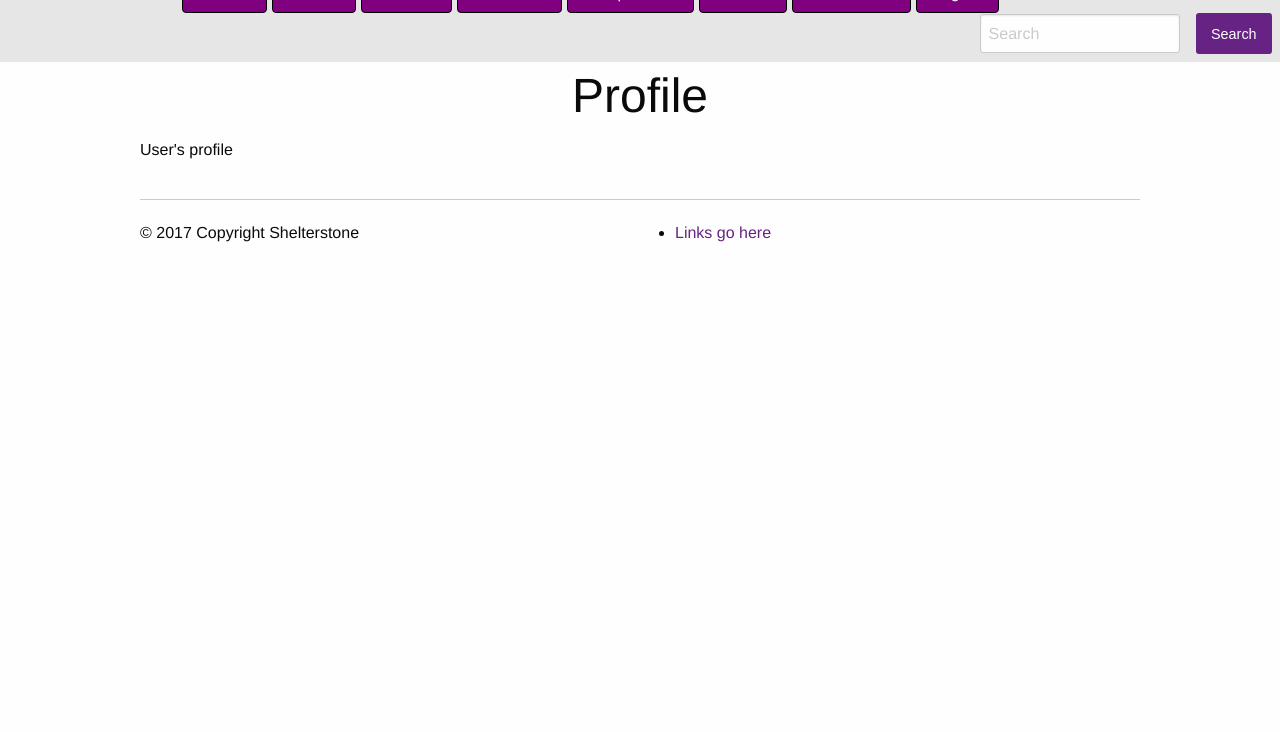
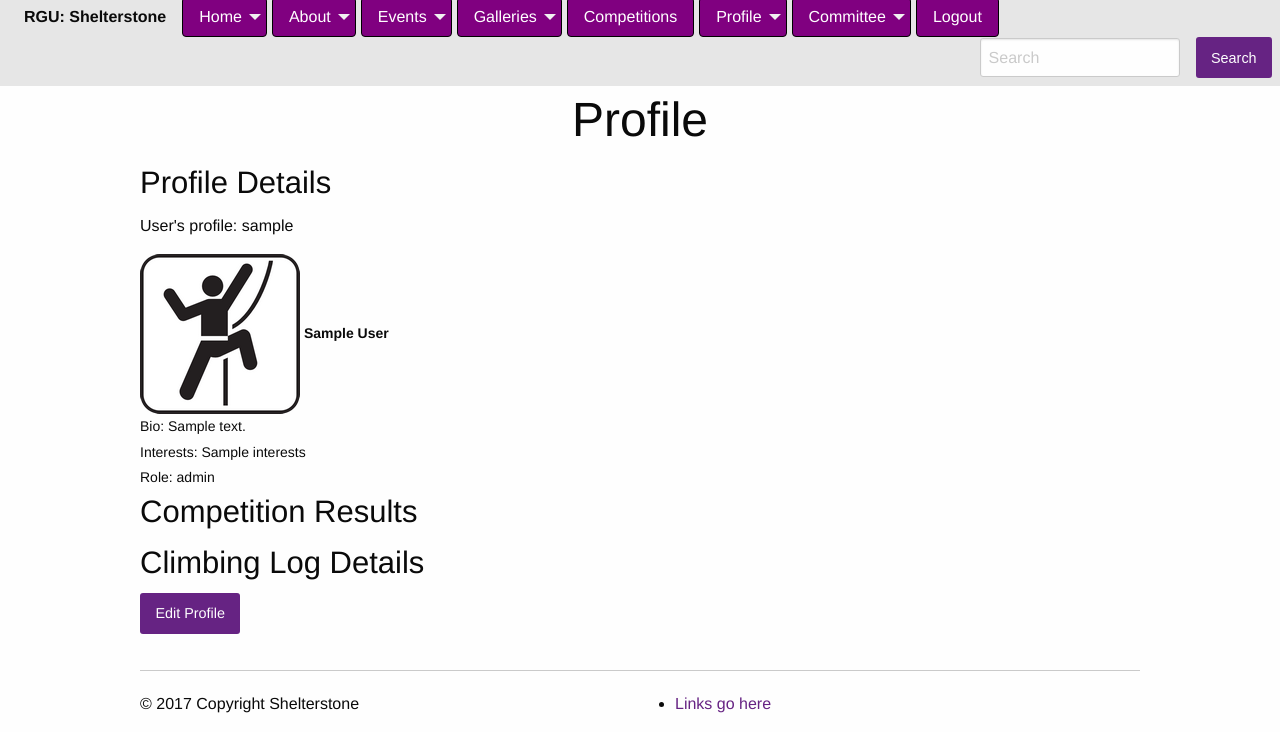
Before and after one commit to Taity-mini/Shelterstone, a PHP site: template views/pages/profile.php in a window 1280 px wide. Shown: the part 335-1067 px from the top of the page. Before the commit the page ends 577 px from the top, so only its background shows below. Run offline with PHP 8.4, Linux system fonts and the light colour scheme; the visitor is signed in with stand-in values (Sample User, id 1); the template is opened without the code that fills it: most values are stand-ins (such as "Sample title", 1, 10 or a date in 2020); some libraries are stand-ins or nearby versions.

Commit message:
Profile Pages *View own profile *View other profiles *Edit profiles (Still to do!) *URL parameters and domain added to $_SESSION variable for all pages

```diff
--- a/css/app.css
+++ b/css/app.css
@@ -56,6 +56,24 @@
     /*border-color: #0a0a0a;*/
     /*text-decoration: underline;*/
 /*}*/
+
+/*Form styling*/
+
+.input-group-error {
+    display:table-row;
+}
+.input-group-cell {
+    display:table-cell;
+}
+.input-group-error .form-error {
+    margin-top:0.5rem;
+}
+
+/* h4 styling has no bearing on issue */
+h4 {
+    margin-top: 2em;
+}
+
 
 
 /*Login Form*/
--- a/inc/header.php
+++ b/inc/header.php
@@ -6,6 +6,20 @@
  * Time: 17:59
  * Header include file used in the design layout
  */
+
+//Logged in checks/functions
+
+if (isset($_SESSION['userID'])) {
+    echo "logged in";
+    require_once('./models/users.php');
+    require_once('./models/users_groups.php');
+    $conn = dbConnect();
+
+    $users = new users($_SESSION['userID']);
+
+    $users->getAllDetails($conn);
+//    var_dump($users);
+}
 
 ?>
 <!DOCTYPE html>
@@ -71,13 +85,18 @@
                 </ul>
             </li>
             <li class="singleLink"><a href="<?php echo $domain ?>/competitions">Competitions</a></li>
-            <li class="has-submenu">
-                <a href="<?php echo $domain ?>/profile">Profile</a>
+            <?php
+            if (isset($_SESSION['userID'])) {
+                echo '<li class="has-submenu">
+                <a href="' . $domain . '/profile">Profile</a>
                 <ul class="submenu menu vertical" data-submenu>
-                    <li><a href="<?php echo $domain ?>/climbing_log">Climbing Log</a></li>
-                    <li><a href="<?php echo $domain ?>/profile">Personal Details</a></li>
+                    <li><a href="' . $domain . '/climbing_log">Climbing Log</a></li>
+                    <li><a href="' . $domain . '/profile">Personal Details</a></li>
                 </ul>
-            </li>
+            </li>';
+            }
+
+            ?>
             <li class="has-submenu">
                 <a href="#">Committee</a>
                 <ul class="submenu menu vertical" data-submenu>
@@ -88,7 +107,7 @@
             </li>
             <?php
             if (isset($_SESSION['userID'])) {
-                echo '<li class="singleLink"><a href="'.$domain.'/Logout">Logout</a></li>';
+                echo '<li class="singleLink"><a href="' . $domain . '/Logout">Logout</a></li>';
             } else {
 
                 ?>
--- a/models/users.php
+++ b/models/users.php
@@ -269,6 +269,11 @@
         }
 
     }
+
+    public function getFullName()
+    {
+        return $this->getFirstName() ." " . $this->getLastName();
+     }
 
     //Get total number of registered users count
     public function getTotalCount($conn)
--- a/views/pages/profile.php
+++ b/views/pages/profile.php
@@ -7,8 +7,35 @@
  *
  * View Profile page
  */
+
+
+
 ?>
 
 <h1 class="pageTitle" >Profile</h1>
 
-<p>User's profile</p>
+<h3>Profile Details</h3>
+<p>User's profile: <?=$profile->getUsername()?></p>
+
+<label>
+    <img src="<?= $_SESSION['domain']?>/img/profile.png"/>
+   <b> <?= $profile->getFullName(); ?></b>
+</label>
+<label>
+    Bio:
+    <?= $profile->getBio(); ?>
+</label>
+<label>
+    Interests:
+    <?= $profile->getInterests(); ?>
+</label>
+<label>
+    Role:
+    <?= $profile->getRole(); ?>
+</label>
+
+<h3>Competition Results</h3>
+
+<h3>Climbing Log Details</h3>
+
+<a href="/profile/edit/<?=$profile->getUserID()?>" class="button">Edit Profile</a>
--- a/views/pages/profile_edit.php
+++ b/views/pages/profile_edit.php
@@ -9,6 +9,6 @@
 
 ?>
 
-<h1 class="pageTitle" >Edit Profile: [USERNAME]</h1>
+<h1 class="pageTitle" >Edit Profile: <?=$profile->getUsername()?></h1>
 
 <p>Edit user's profile</p>
```
Also changed, not shown: controllers/pages_controller.php (+47 -12 lines), route.php (+19 -2 lines), img/profile.png (added).
